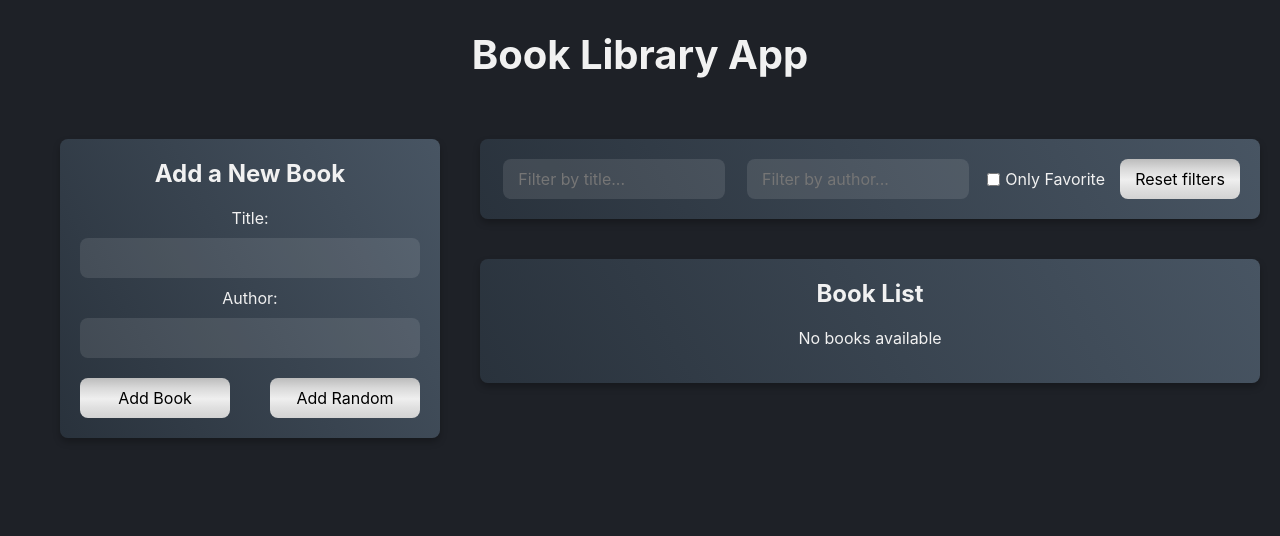
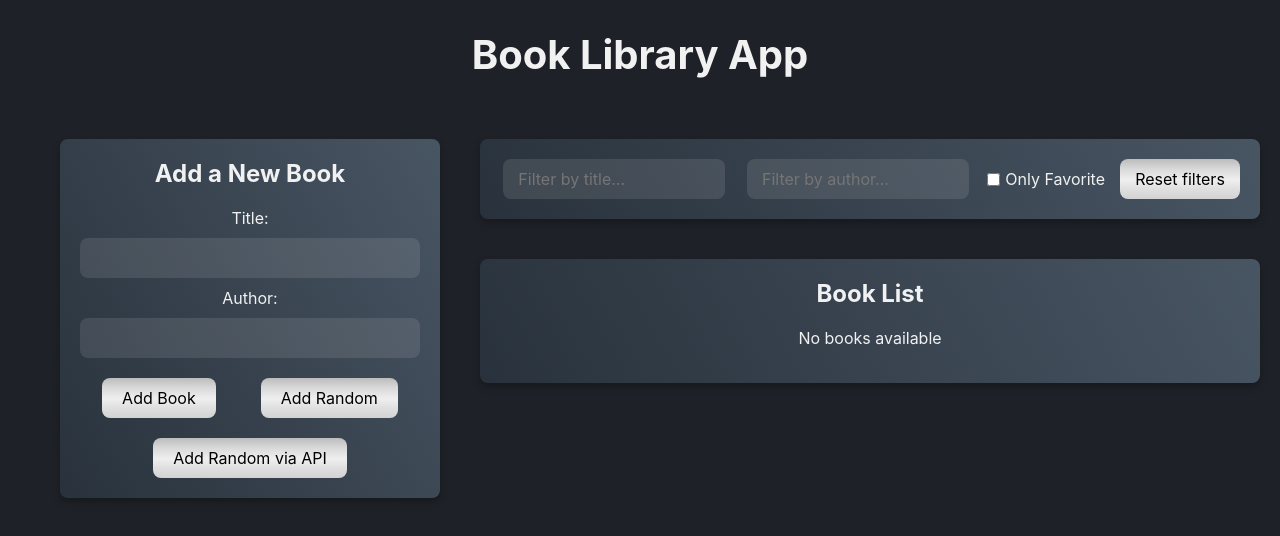
Before and after one commit to CallMeMaksimG/book-library-app, a React (Create React App) app in the folder frontend/: page / in a window 1280 px wide. Shown: the top 536 px of the page. Built offline with nearby package versions, Linux system fonts and the light colour scheme.

Commit message:
Добавить добавление рандомной книги с помощью API

```diff
--- a/frontend/package.json
+++ b/frontend/package.json
@@ -7,6 +7,7 @@
     "@testing-library/jest-dom": "^5.17.0",
     "@testing-library/react": "^13.4.0",
     "@testing-library/user-event": "^13.5.0",
+    "axios": "^1.6.2",
     "react": "^18.2.0",
     "react-dom": "^18.2.0",
     "react-icons": "^4.12.0",
--- a/frontend/src/App.scss
+++ b/frontend/src/App.scss
@@ -62,7 +62,7 @@
     button {
         height: 40px;
         border-radius: 8px;
-        width: 150px;
+        padding: 5px 20px;
         color: black;
         background-image: linear-gradient(
             to top,
--- a/frontend/src/components/BookForm/BookForm.jsx
+++ b/frontend/src/components/BookForm/BookForm.jsx
@@ -1,5 +1,6 @@
 import { useState } from 'react';
 import { useDispatch } from 'react-redux';
+import axios from 'axios';
 import { addBook } from '../../redux/slices/booksSlice';
 import createBookWithID from '../../utils/createBookWithID';
 import booksData from '../../data/books.json';
@@ -23,6 +24,17 @@
             dispatch(addBook(createBookWithID({ title, author })));
             setTitle('');
             setAuthor('');
+        }
+    };
+
+    const handleAddRandomBookViaAPI = async () => {
+        try {
+            const res = await axios.get('http://localhost:4000/random-book');
+            if (res.data && res.data.title && res.data.author) {
+                dispatch(addBook(createBookWithID(res.data)));
+            }
+        } catch (error) {
+            console.error(error);
         }
     };
 
@@ -57,6 +69,9 @@
                     <button type="button" onClick={handleAddRandomBook}>
                         Add Random
                     </button>
+                    <button onClick={handleAddRandomBookViaAPI} type="button">
+                        Add Random via API
+                    </button>
                 </div>
             </form>
         </section>
--- a/frontend/src/components/BookForm/BookForm.scss
+++ b/frontend/src/components/BookForm/BookForm.scss
@@ -4,9 +4,9 @@
 
 .book-form__buttons-wrapper {
     display: flex;
-    justify-content: space-between;
+    justify-content: center;
     flex-wrap: wrap;
-    gap: 20px;
+    gap: 20px 45px;
     margin-top: 10px;
 
     @media(max-width: 1175px) {
```
Also changed, not shown: 1 other file (tests, documents, lock files or other folders).
